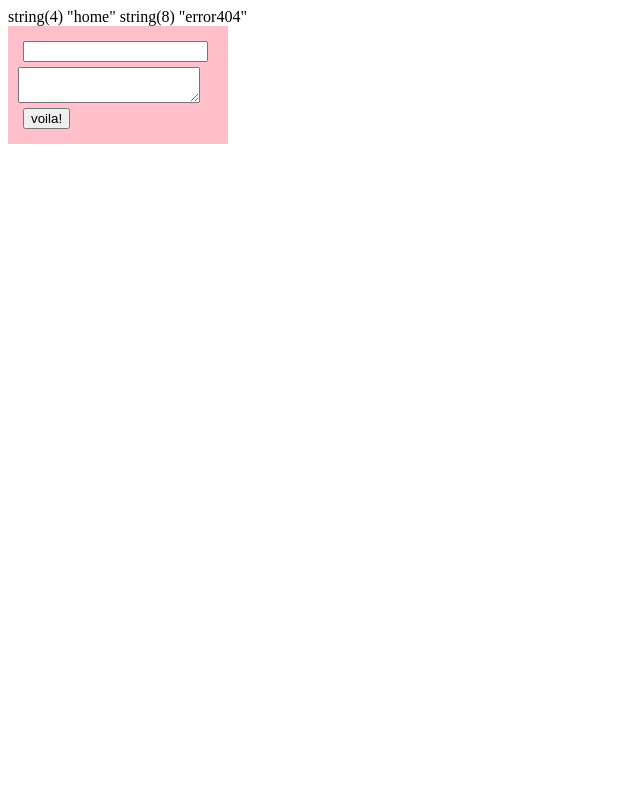
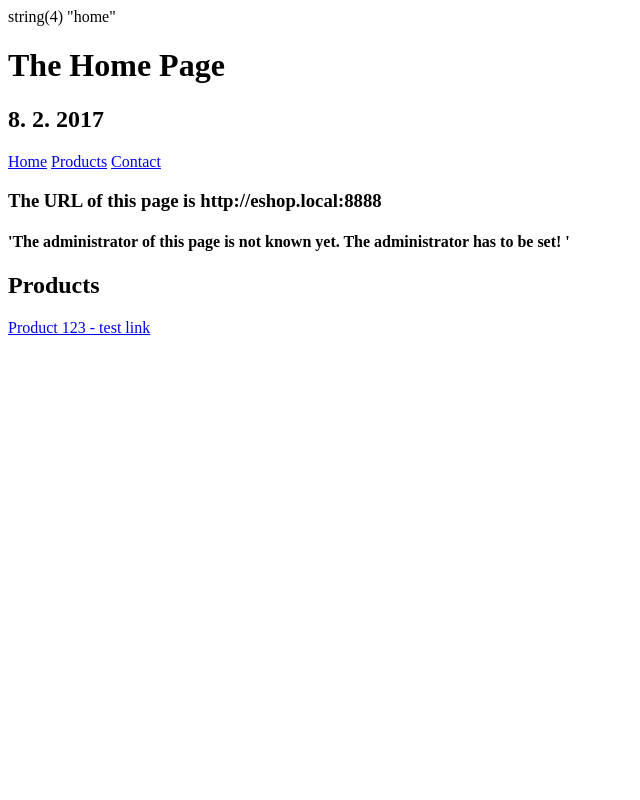
Before and after one commit to Mnau-mnau/eshop_project, a PHP site: page / in a window 1280 px wide. Shown: the whole page, without its empty margins (0-640 px from the left). Run offline with PHP 8.4, Linux system fonts and the light colour scheme; data that the repository does not hold is empty.

Commit message:
added config and url classes

```diff
--- a/index.php
+++ b/index.php
@@ -1,64 +1,24 @@
 <?php
-
 
 //set error displaying
 ini_set('display_errors', 'On');
 error_reporting(E_ALL | E_STRICT);
 
 //define where the document root is, because php doesn't know, so we need to tell him
-
 define('DOCROOT', __DIR__);
 
 //var_dump(__DIR__); //searches for source directory
 //var_dump(__FILE__);//searches for the path to the current file
 
-
 //start the bootstraping process
 require_once(DOCROOT.'/system/project/config/bootstrap.php');
 
-
 //start the application
 
-//try some code
-$page_to_display = request::get('page', 'home');
-
-var_dump($page_to_display);
-//separate calling
-// $actor_name = request::post('name');
-// $actor_bio = request::post('biography');
-// var_dump($text_field);
-if(request::isPost()){
-    $actor = request::post('actor');
-    var_dump($actor);
-}
+//we get the name of the controller($_GET['page'], 'home', 'error404')
 $controller_name = router::getControllerName();
 var_dump($controller_name);
+
+//we load the page file from the controller name
+router::runController($controller_name);
 ?>
-
-<!DOCTYPE html>
-<html lang="en">
-    <head>
-        <meta charset="utf-8">
-        <title>Some page</title>
-        <style>
-            form{
-                background-color: pink;
-                padding:10px;
-                width: 200px;
-            }
-            input{
-                margin:5px;
-            }
-        </style>
-    </head>
-    <body>
-
-        <form action="" method="post">
-        <input type="text" name="actor[name]" value="<?php echo htmlspecialchars(request::post('actor')['name']);?>"><br>
-        <textarea name="actor[biography]"> <?php echo htmlspecialchars(request::post('actor')['biography']);?> </textarea><br>
-        <input type="submit" value="voila!">
-        </form>
-
-
-    </body>
-</html>
--- /dev/null
+++ b/system/core/libraries/config.class.php
@@ -0,0 +1,43 @@
+<?php
+
+class config {
+    protected static $data = array();
+    /*
+        'base_url' => 'http://eshop.local',
+        'db_host' => 'localhost',
+        'db_name' => 'classproject',
+        'db_user' => 'root',
+        'db_pass' => '',
+        'administrator' => null,
+        'site_title' => 'My amazing eshop',
+    */
+
+    public static function get($key, $default = null){
+        if(array_key_exists($key, static::$data))
+        // using array_key_exists is better - it returns the value of the array key no matter what it is
+        //isset returns default if the key has value of null as if the key doesn't exist at all
+        //so it is better to use first version rather than the version bellow
+        // not good enough version - if(isset(static::$data[$key]))
+        {
+
+            return static::$data[$key];
+        }
+        else
+        {
+            return $default;
+        }
+    }
+    //load all the configuration settings
+    //form the config.php and put it inside static::$data
+    public static function load()
+    {
+        //here we have the access to the config array
+        include(CONFIG_DIR.'/config.php');
+
+        //assign $config as the value of static::$data
+        static::$data = $config;
+    }
+}
+
+// serves for calling data sources like this:
+$host = config::get('db_host'); //localhost
--- a/system/core/libraries/router.class.php
+++ b/system/core/libraries/router.class.php
@@ -2,6 +2,16 @@
 
 class router
 {
+
+    public static function runController($controller_name)
+    {
+        //get the path to the proper controller file based on the controller name
+        $controller_file = static::getControllerFile($controller_name);
+
+        //include the file
+        include $controller_file;
+    }
+
     //find the name of the page to display in URL and determine the right NAME of the controller to use
     public static function getControllerName()
     {
--- /dev/null
+++ b/system/core/libraries/url.class.php
@@ -0,0 +1,25 @@
+<?php
+
+class url
+{
+    public static function to($page_name = '', $params = array())
+    {
+        if($page_name)
+        {
+            $params['page'] = $page_name;
+            //array('page' => 'contact')
+        }
+
+        $query_string = http_build_query($params);
+        //this function builds a http query
+
+        return config::get('base_url') . ($query_string ? '?' . $query_string : '');
+        // using config::get('base_url') creates a full string for browser bar starting with
+        //http: my website - it creates absolute path to the website whicj is better for seo and search engines
+
+
+    }
+
+
+
+}
--- a/system/project/config/bootstrap.php
+++ b/system/project/config/bootstrap.php
@@ -30,6 +30,12 @@ define('VIEWS_DIR', PROJECT_DIR.'/views');
 //load the libraries..
 require_once(CORE_LIBRARIES_DIR.'/request.class.php');
 require_once(CORE_LIBRARIES_DIR.'/router.class.php');
+require_once(CORE_LIBRARIES_DIR.'/config.class.php');
+require_once(CORE_LIBRARIES_DIR.'/url.class.php');
+
+
+//load the project config
+config::load();
 
 
 
--- /dev/null
+++ b/system/project/config/config.php
@@ -0,0 +1,11 @@
+<?php
+$config = array
+    (
+    'base_url' => 'http://eshop.local:8888',
+    'db_host' => 'localhost',
+    'db_name' => 'classproject',
+    'db_user' => 'root',
+    'db_pass' => '',
+    'administrator' => null,
+    'site_title' => 'My amazing eshop',
+    );
--- /dev/null
+++ b/system/project/controllers/home.controller.php
@@ -0,0 +1,38 @@
+<?php
+
+$today = date('j. n. Y');
+
+?>
+
+<!DOCTYPE html>
+<html lang="en">
+    <head>
+        <meta charset="utf-8">
+        <title>Homepage</title>
+    </head>
+    <body>
+
+        <h1>The Home Page</h1>
+        <h2><?php echo $today;?> </h2>
+
+        <header class="header">
+            <nav>
+                <a href="<?php echo url::to('');?>">Home</a>
+                <a href="<?php echo url::to('products');?>">Products</a>
+                <a href="<?php echo url::to('contact');?>">Contact</a>
+            </nav>
+        </header>
+
+    <h3> The URL of this page is <?php echo config::get('base_url', 'unknown'); ?></h3>
+    <h4>'The administrator of this page is
+    <?php echo config::get('administrator', 'not found'); if(config::get('administrator') == null): echo 'not known yet.';endif;?>
+    <?php if(config::get('administrator')==null){
+        echo 'The administrator has to be set!';
+    }
+    ?>
+    '</h4>
+
+    <h2>Products</h2>
+    <a href="<?php echo url::to('product', array('id' => 123));?>">Product 123 - test link</a>
+    </body>
+</html>
```
Also changed, not shown: some-form.php (added, +19 -0 lines), system/project/controllers/contact.controller.php (added, +28 -0 lines), system/project/controllers/error404.controller.php (added).
